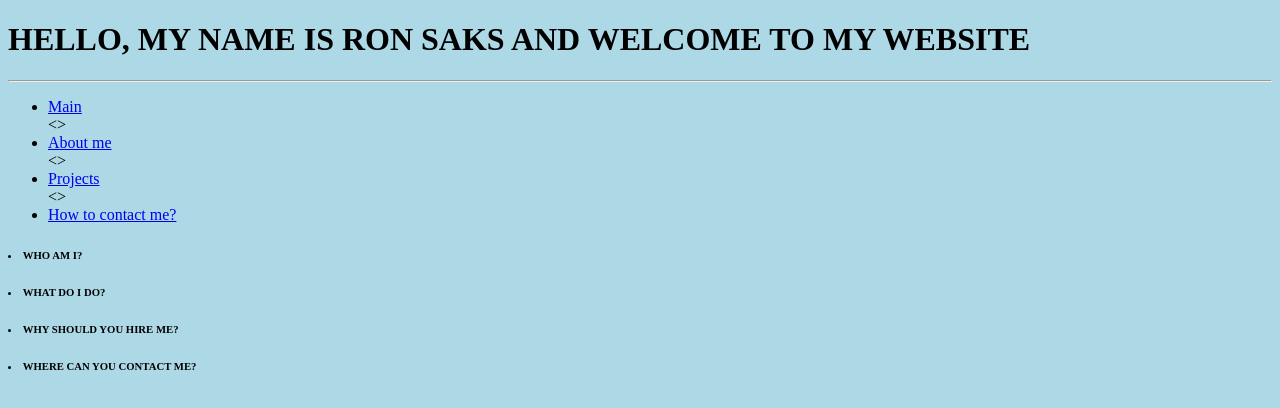
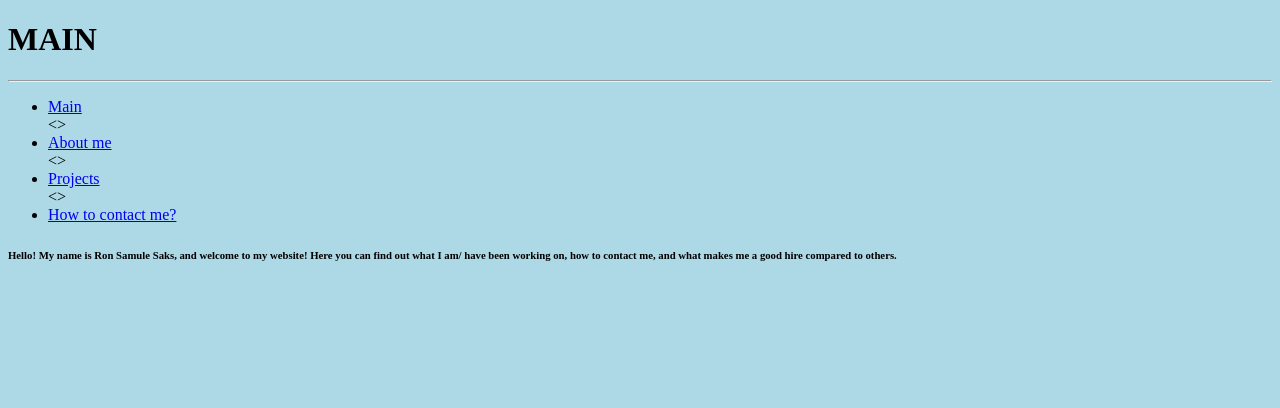
Before and after one commit to rsaks29/rsaks29.github.io, a plain HTML site: page index.html in a window 1280 px wide. Drawn offline with Linux system fonts and the light colour scheme.

Commit message:
Big changes

```diff
--- a/index.html
+++ b/index.html
@@ -7,7 +7,7 @@
     <link href="style.css" rel="stylesheet" type="text/css" />
   </head>
   <h1>
-    <strong>HELLO, MY NAME IS RON SAKS AND WELCOME TO MY WEBSITE</strong>
+    <strong>MAIN</strong>
   </h1>
   <hr>
   <header class="main-header">
@@ -23,16 +23,11 @@
 	</ul>
 </nav>
 <h6>
-  <li>WHO AM I?</li>
-</h6>
-<h6>
-  <li>WHAT DO I DO?</li>
-</h6>
-<h6>
-  <li>WHY SHOULD YOU HIRE ME?</li>
-</h6>
-<h6>
-  <li>WHERE CAN YOU CONTACT ME?</li>
+ <strong>
+  Hello!
+  My name is Ron Samule Saks, and welcome to my website!
+  Here you can find out what I am/ have been working on, how to contact me, and what makes me a good hire compared to others.
+ </strong>
 </h6>
 </header>
 </html>
```
